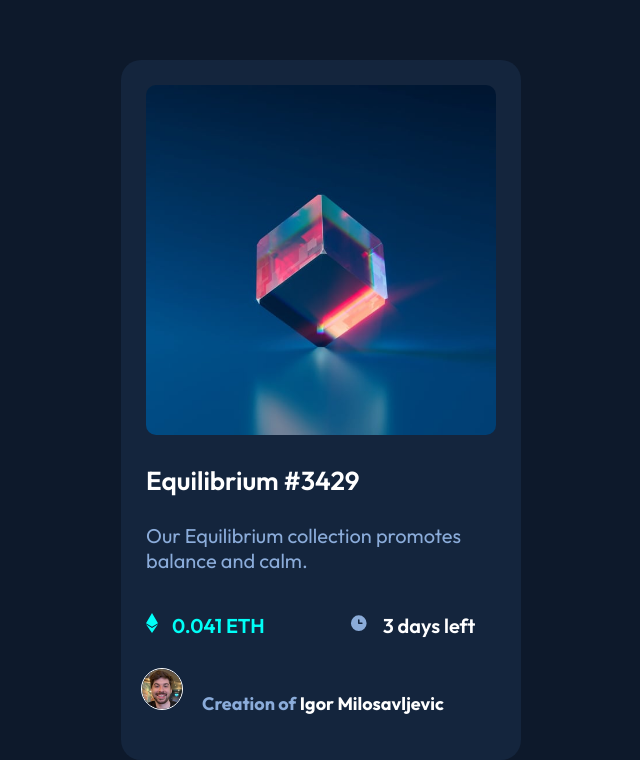
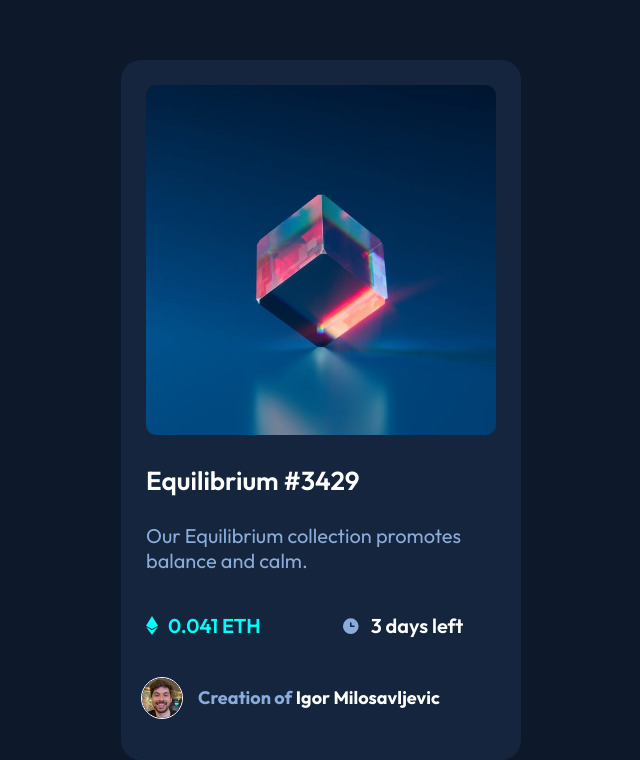
Before and after one commit to igor570/NFT-card-component, a plain HTML site: page index.html in a window 1280 px wide. Shown: the part 298-1058 px from the top of the page, without its empty margins (319-959 px from the left). Drawn offline with Linux system fonts and the light colour scheme.

Commit message:
Update 3
Aligned Text, Added Hover

```diff
--- a/index.html
+++ b/index.html
@@ -11,36 +11,32 @@
     <link rel="stylesheet" href="style.css">
     <title>NFT Card Component</title>
 </head>
-<body class= BG>
-<div class = cardBG>
-    <div>
-        <img class = ethMainPic src = "Resources/images/image-equilibrium.jpg" alt="ethereum main background>"
+<body class="BG">
+<div class="cardBG">
+    <div class="test">
+        <div class="testColor"></div>
+        <img class="ethMainPic" src="Resources/images/image-equilibrium.jpg" alt="ethereum main background">
+        <img class="overlay" src="Resources/images/icon-view.svg" alt="Hover Icon">
     </div>
-    <div>
-        <img class = overlay src="Resources/images/icon-view.svg" alt="Hover Icon">
-    </div>
-    <div class = underPicture>
+
+    <div class="underPicture">
         <div>
-        <p class = header>Equilibrium #3429</p>
+            <p class="header">Equilibrium #3429</p>
         </div>
-            <div>
-                <p class = description>Our Equilibrium collection promotes balance and calm.</p>
-            </div>
         <div>
-            <img class = ethLogo src = "Resources/images/icon-ethereum.svg" alt="Ethereum Logo">
-                <p class = ethPrice>0.041 ETH</p>
-            <img class = ethClock src = "Resources/images/icon-clock.svg" alt="Ethereum Logo">
-                <p class = ethTimeText> 3 days left</p>
+            <p class="description">Our Equilibrium collection promotes balance and calm.</p>
         </div>
-        <div class = userContainer>
-            <img class = userImage src = "Resources/images/image-avatar.png" alt="User Image">
-            <p class = User> Creation of <span id = whiteName>Igor Milosavljevic</span></p>
+        <div class="ethContainer">
+            <img class="ethLogo" src="Resources/images/icon-ethereum.svg" alt="Ethereum Logo">
+            <p class="ethPrice">0.041 ETH</p>
+            <img class="ethClock" src="Resources/images/icon-clock.svg" alt="Ethereum Logo">
+            <p class="ethTimeText"> 3 days left</p>
+        </div>
+        <div class="userContainer">
+            <img class="userImage" src="Resources/images/image-avatar.png" alt="User Image">
+            <p class="User"> Creation of <span id="whiteName">Igor Milosavljevic</span></p>
         </div>
     </div>
 </div>
-
-
-
-
 </body>
 </html>
--- a/style.css
+++ b/style.css
@@ -4,7 +4,7 @@
     background-color: hsl(217, 54%, 11%);
 }
 
-.cardBG{
+.cardBG {
     background-color: hsl(216, 50%, 16%);
     height: 700px;
     width: 400px;
@@ -31,17 +31,29 @@
     right: 0;
     scale: 1.5;
     opacity: 0;
-    transition: .3s ease;
+    transition: .1s ease;
     z-index: 2;
     cursor: pointer;
 
 }
 
-.ethMainPic:hover .overlay{
-    opacity: 1;
+.testColor {
+    width: 100%;
+    height: 100%;
+    z-index: 3;
 }
 
-.underPicture{
+.test:hover .overlay {
+    opacity: 1;
+
+}
+
+.test:hover .testColor {
+    background-color: red;
+
+}
+
+.underPicture {
     margin-top: -10px;
 }
 
@@ -67,15 +79,12 @@
 }
 
 
-
-
 /* Ethereum Icons and Text */
 
 .ethLogo {
     position: relative;
     width: 12px;
     margin-left: 25px;
-    margin-top: 15px;
 
 }
 
@@ -107,16 +116,21 @@
     padding-left: 10px;
 }
 
+.ethContainer {
+    display: inline-flex;
+    align-items: center;
+}
 
 
-
-/* User Styling - Probably need to change to flex properties*/
+/* User Styling */
 
 .userContainer {
+    display: inline-flex;
+    align-items: center;
     margin-top: 10px;
 }
 
-.userImage{
+.userImage {
     display: inline-block;
     border: 1px solid white;
     border-radius: 100px;
@@ -127,7 +141,7 @@
 
 }
 
-.User{
+.User {
     position: relative;
     color: hsl(215, 51%, 70%);
     font-family: 'Outfit', sans-serif;
@@ -139,4 +153,5 @@
 
 #whiteName {
     color: white;
+
 }
```
